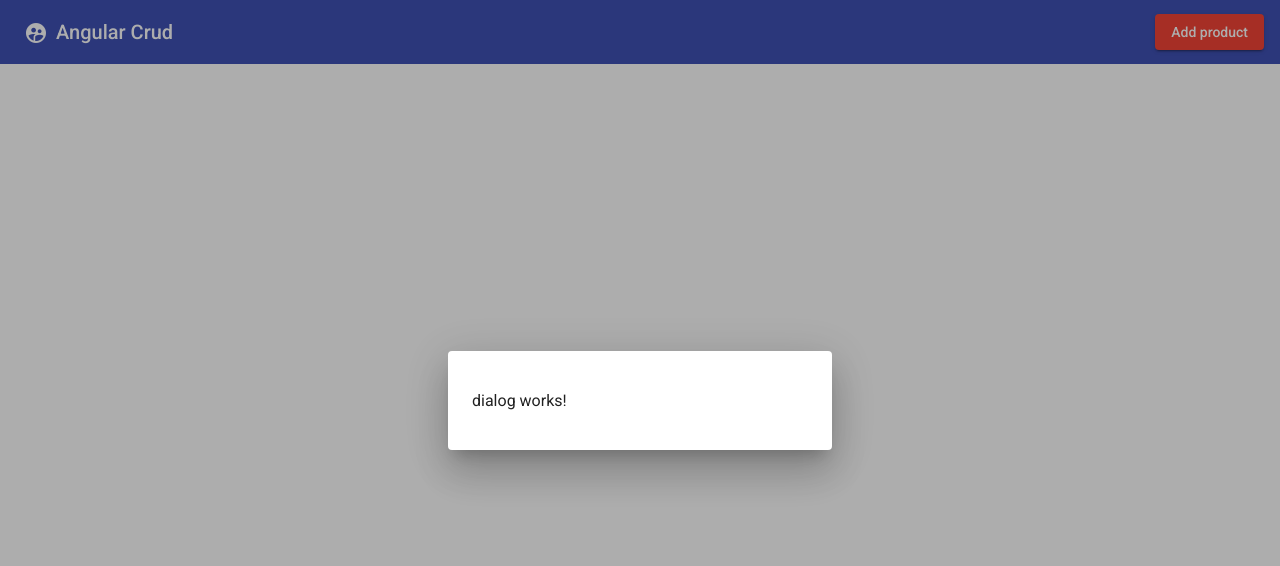
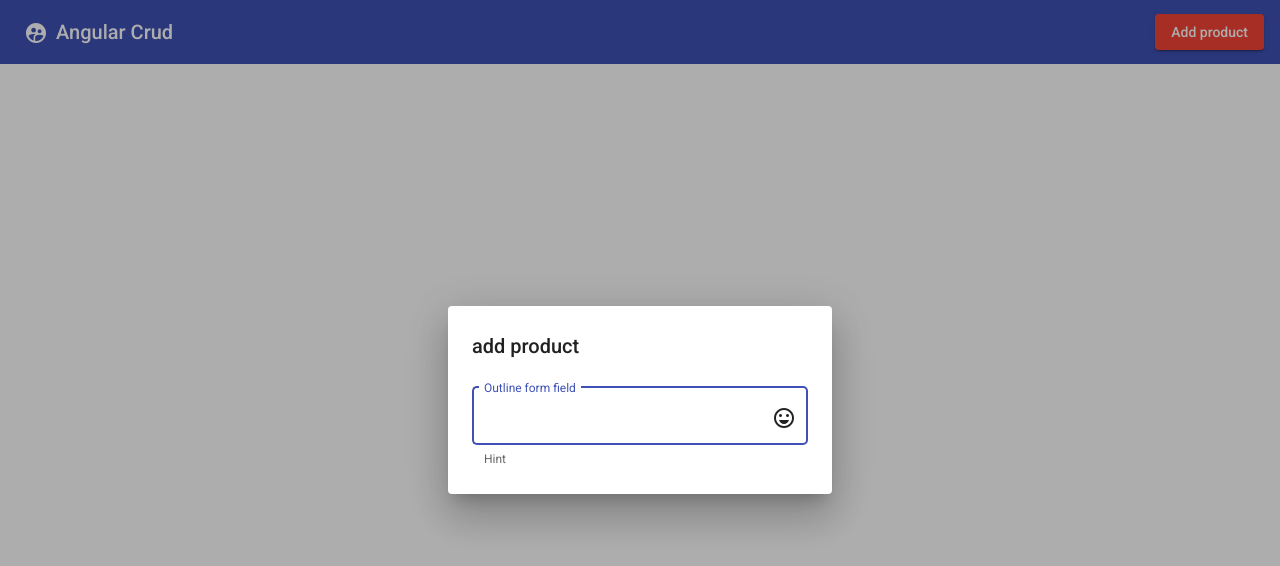
Before and after one commit to anasmak04/CRUD-ANGULAR, an Angular app: page / in a window 1280 px wide. Both pictures are taken after a click on the button "Add product". Shown: the top 566 px of the page. Built offline with nearby package versions, Linux system fonts and the light colour scheme.

Commit message:
add input fields

```diff
--- a/src/app/app.module.ts
+++ b/src/app/app.module.ts
@@ -9,6 +9,8 @@
 import {MatButtonModule} from '@angular/material/button';
 import { HomeComponent } from './components/home/home.component';
 import { DialogComponent } from './components/dialog/dialog.component';
+import {MatFormFieldModule} from '@angular/material/form-field';
+import {MatInputModule} from '@angular/material/input';
 
 @NgModule({
   declarations: [
@@ -23,6 +25,8 @@
     BrowserAnimationsModule,
     MatButtonModule,
     MatDialogModule,
+    MatFormFieldModule,
+    MatInputModule,
   ],
   providers: [],
   bootstrap: [AppComponent]
--- a/src/app/components/dialog/dialog.component.css
+++ b/src/app/components/dialog/dialog.component.css
@@ -0,0 +1,3 @@
+mat-form-field{
+    width: 100%;
+}
--- a/src/app/components/dialog/dialog.component.html
+++ b/src/app/components/dialog/dialog.component.html
@@ -1 +1,9 @@
-<p>dialog works!</p>
+<h1 mat-dialog-title>add product</h1>
+<div class="mat-dialog-content">
+    <mat-form-field appearance="outline">
+        <mat-label>Outline form field</mat-label>
+        <input matInput placeholder="Placeholder">
+        <mat-icon matSuffix>sentiment_very_satisfied</mat-icon>
+        <mat-hint>Hint</mat-hint>
+      </mat-form-field>
+</div>
```
